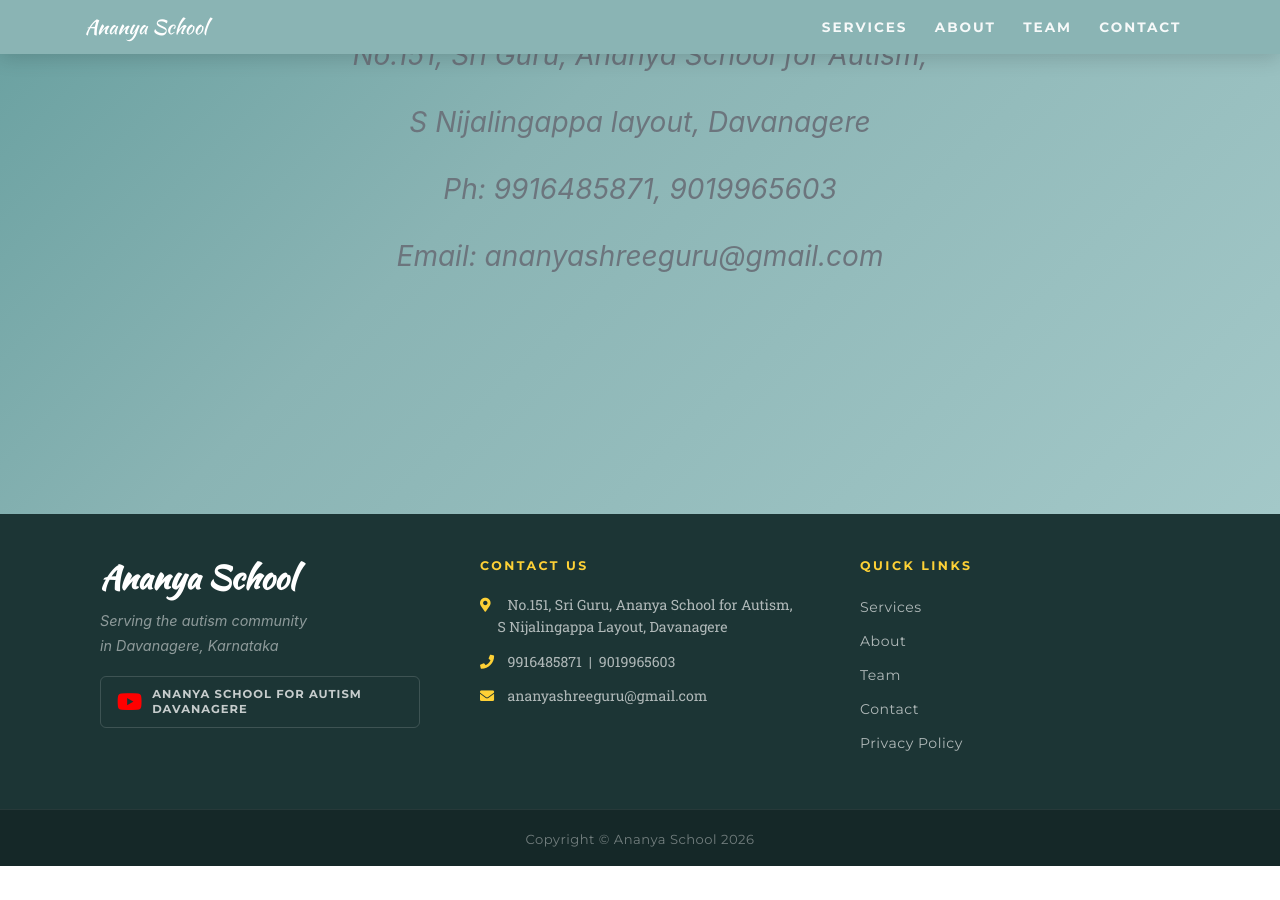
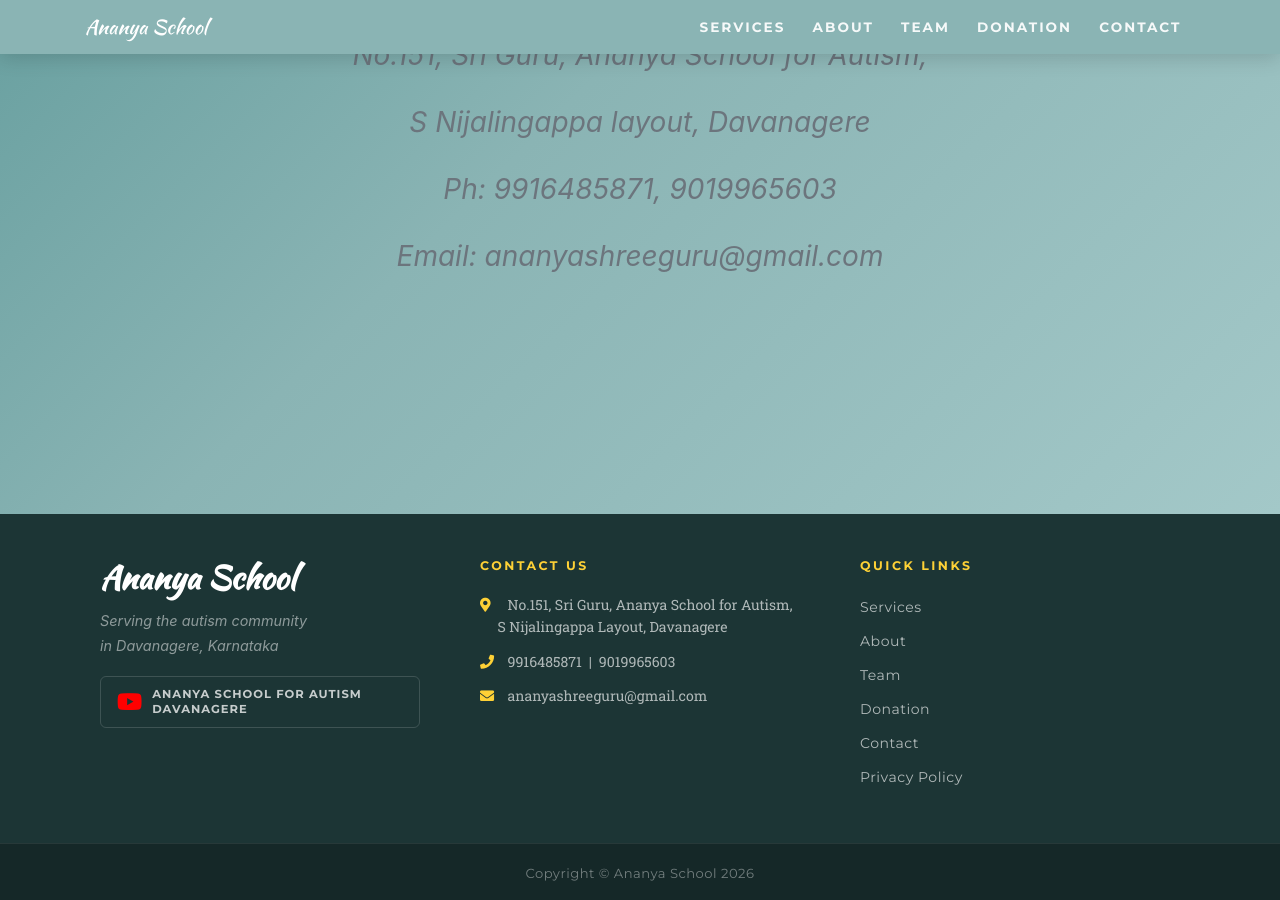
Before and after one commit to shreegurutrust22/ananyaschool, a Jekyll site: the page built from index.md, in a window 1280 px wide and 900 px high, scrolled down 3906 px. Built offline with Jekyll 4.4.1, drawn with Linux system fonts in a browser that asks for light colours; some web fonts are replaced; before the commit the page ends 4772 px from its top, so only the background shows below that.

Commit message:
Update navigation.yml
donation page addition

```diff
--- a/_data/navigation.yml
+++ b/_data/navigation.yml
@@ -17,6 +17,8 @@ en: &DEFAULT_EN
       section: about
     - title: "Team"
       section: team
+    - title: "Donation"
+      section: donation
     - title: "Contact"
       section: contact
 en-US:
```
